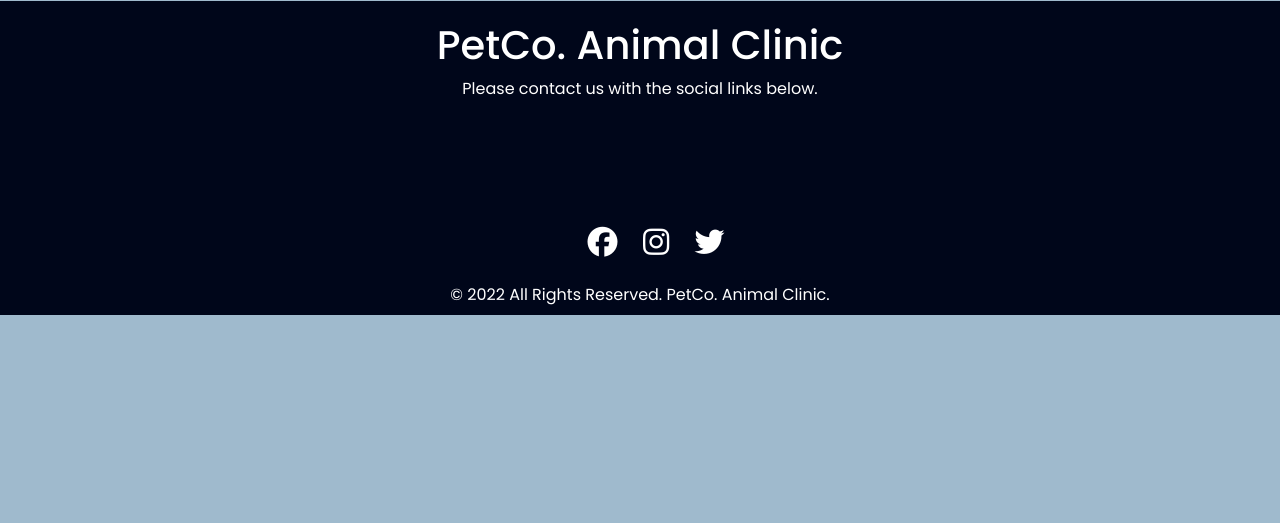
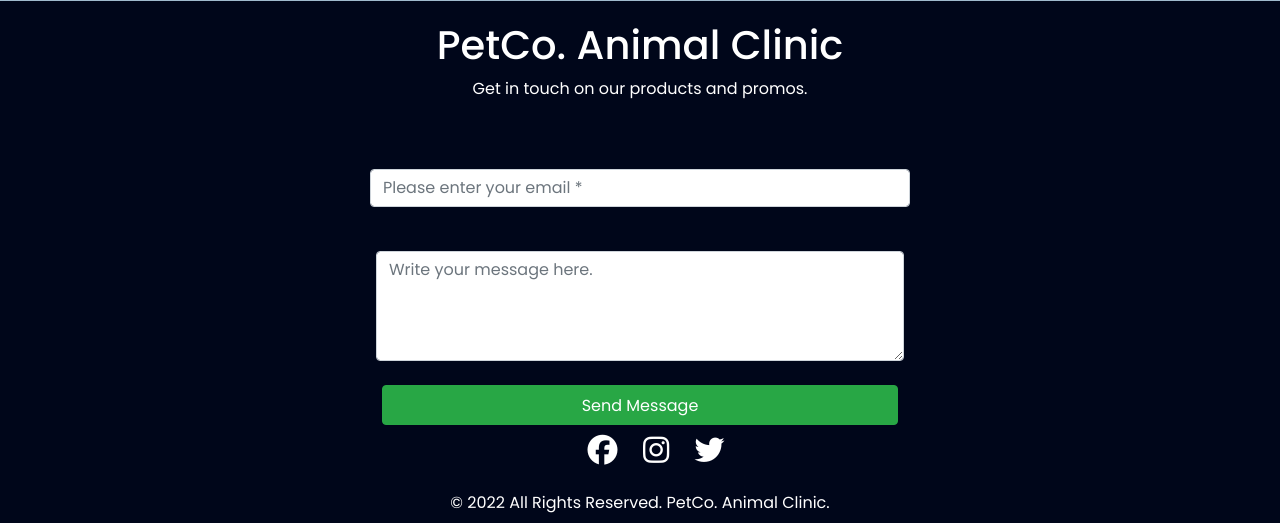
Before and after one commit to Udengss13/capstone104, a PHP site: page / in a window 1280 px wide. Shown: the part 2340-2863 px from the top of the page. Before the commit the page ends 2655 px from the top, so only its background shows below. Run offline with PHP 8.4, Linux system fonts and the light colour scheme; data that the repository does not hold is empty; some libraries are stand-ins or nearby versions.

Commit message:
Minimal changes

```diff
--- a/index.php
+++ b/index.php
@@ -454,17 +454,45 @@
     </section>
     <footer class="footer-banner text-center" id="about">
         <h1 class="text-white" style="padding-top:20px;">PetCo. Animal Clinic</h1>
-        <p class="text-white">Please contact us with the social links below.</p>
-        <div class="container" style="padding-top:100px;">
-            <div class="row">
+        <p class="text-white">Get in touch on our products and promos.</p>
+        <div class="container" style="padding-top:20px;">
+            <div class="row justify-content-center">
+                <div class="col-md-6">
+                    <div class="form-group mt-2">
+                        <label for="form_email " class="text-white "><span class="text-danger"></span></label>
+                        <input id="form_email" type="email" name="email" class="form-control"
+                            placeholder="Please enter your email *" required="required"
+                            data-error="Valid email is required.">
+
+                    </div>
+                </div>
+                <div class="row justify-content-center">
+                    <div class="col-md-6">
+                        <div class="form-group mt-1 mb-4">
+                            <label for="form_message" class="text-white "><span class="text-danger"></span></label>
+                            <textarea id="form_message" name="message" class="form-control"
+                                placeholder="Write your message here." rows="4" required="required"
+                                data-error="Please, leave us a message."></textarea>
+                        </div>
+
+                    </div>
+
+                    <div class="row justify-content-center">
+                        <div class="col-md-6">
+                            <input type="submit" class="btn btn-success btn-send  pt-2 btn-block" name="submit_messsage"
+                                value="Send Message">
+                        </div>
+                    </div>
                     <div class="col-12 text-center">
                         <ul class="follow" style="color: white;">
-                        <a href="https://www.facebook.com/PetCoAnimalClinic"><span class="fab fa-facebook text-white"
-                                style="font-size:30px;padding:10px;"></span></a>
+                            <a href="https://www.facebook.com/PetCoAnimalClinic"><span
+                                    class="fab fa-facebook text-white" style="font-size:30px;padding:10px;"></span></a>
                             <a href="https://www.instagram.com//"><span class="fab fa-instagram text-white"
                                     style="font-size:30px;padding:10px;"></span></a>
                             <a href="https://www.twitter.com/"><span class="fab fa-twitter text-white"
                                     style="font-size:30px;padding:10px;"></span></a>
+
+
                         </ul>
                         <label class="text-white">© 2022 All Rights Reserved. PetCo. Animal Clinic.</label>
                     </div>
```
Also changed, not shown: admin-login.php (+4 -3 lines), employee-menu.php (+2 -7 lines), ewan ko.php (deleted). Lines whose indentation alone changed are shown as unchanged.
